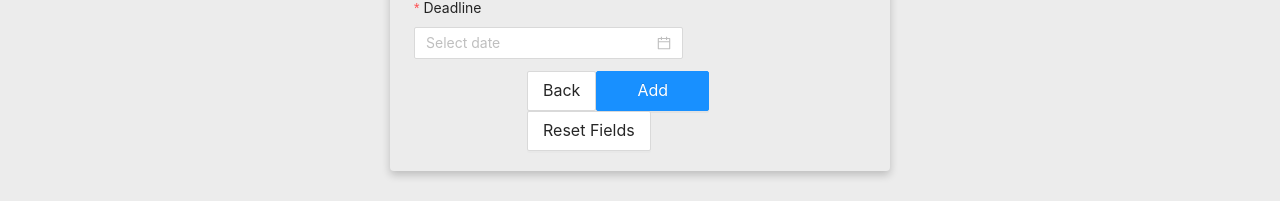
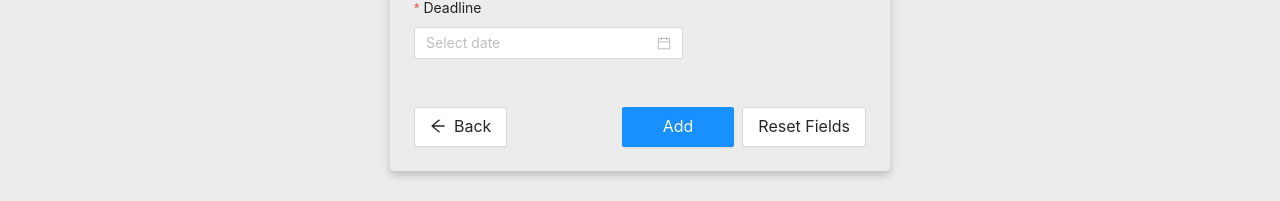
Before and after one commit to emregurler/todo-app, a React (Create React App) app: page / in a window 1280 px wide. Both pictures are taken after a click on the button "Add Todo". Shown: the part 529-730 px from the top of the page. Built offline with nearby package versions, Linux system fonts and the light colour scheme; data requests are answered from the project's data file.

Commit message:
css update for form submit row

```diff
--- a/src/components/Todo/TodoForm/Form.js
+++ b/src/components/Todo/TodoForm/Form.js
@@ -1,5 +1,6 @@
 import React, { useEffect } from 'react';
-import { Form as AntForm, Input, Button, DatePicker } from 'antd';
+import { Form as AntForm, Input, Button, DatePicker, Row, Space, Divider } from 'antd';
+import { ArrowLeftOutlined } from '@ant-design/icons';
 import moment from 'moment';
 import PropTypes from 'prop-types';
 import { defaultDateFormat } from '../../../helper/dateHelper';
@@ -50,8 +51,11 @@ const Form = ({ todo, onSubmit, onBack }) => {
       >
         <DatePicker format="YYYY-MM-DD HH:mm:ss" showTime />
       </AntForm.Item>
-      <AntForm.Item {...tailLayout}>
+      <Divider style={{ border: 'none' }} />
+      <AntForm.Item>
+        <Row justify="space-between">
           <Button
+            icon={<ArrowLeftOutlined />}
             size="large"
             htmlType="button"
             onClick={() => {
@@ -62,12 +66,16 @@ const Form = ({ todo, onSubmit, onBack }) => {
           >
             Back
           </Button>
+
+          <Space>
             <Button style={{ padding: '0 40px' }} size="large" type="primary" htmlType="submit">
               {todo ? 'Update' : 'Add'}
             </Button>
             <Button size="large" htmlType="button" onClick={handleReset}>
               Reset Fields
             </Button>
+          </Space>
+        </Row>
       </AntForm.Item>
     </AntForm>
   );
```
Lines whose indentation alone changed are shown as unchanged.
